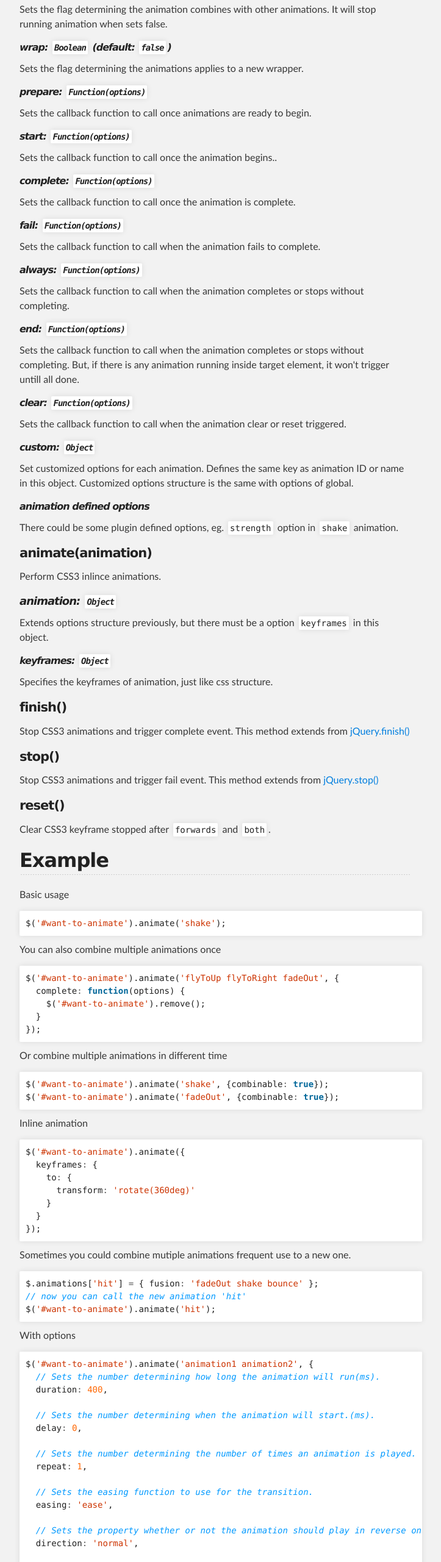
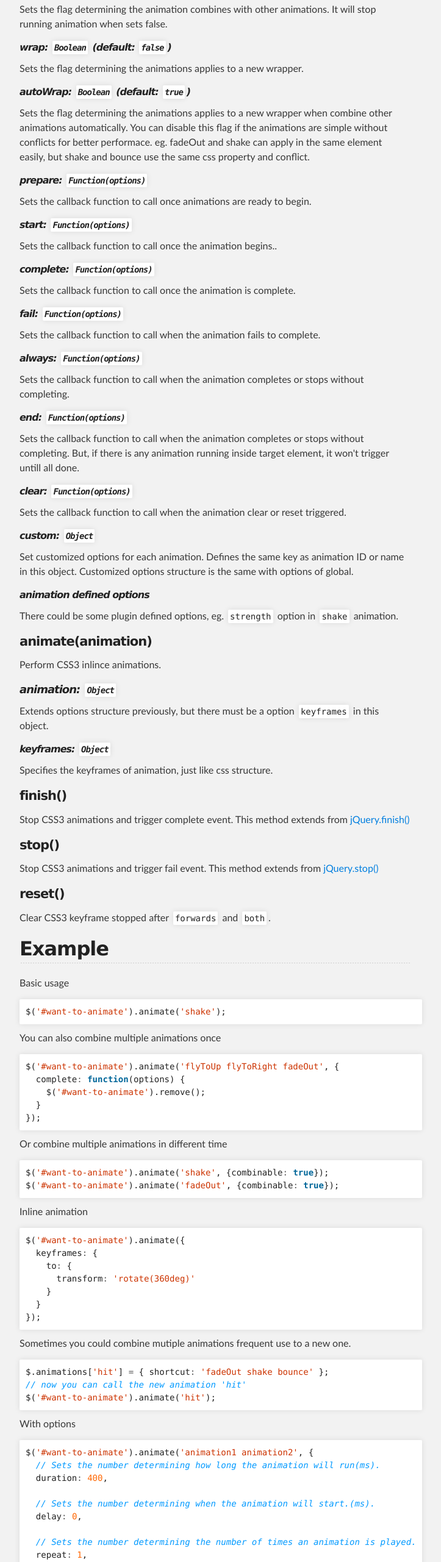
Before and after one commit to emn178/jquery-animations, a plain HTML site: page index.html in a window 1280 px wide. Shown: the part 2100-4662 px from the top of the page at 61% size, without its empty margins (288-1011 px from the left). Drawn offline with Linux system fonts and the light colour scheme.

Commit message:
Create gh-pages branch via GitHub

```diff
--- a/index.html
+++ b/index.html
@@ -139,6 +139,12 @@
 <p>Sets the flag determining the animations applies to a new wrapper.</p>
 
 <h6>
+<a name="autowrap-boolean-default-true" class="anchor" href="#autowrap-boolean-default-true"><span class="octicon octicon-link"></span></a><em>autoWrap: <code>Boolean</code> (default: <code>true</code>)</em>
+</h6>
+
+<p>Sets the flag determining the animations applies to a new wrapper when combine other animations automatically. You can disable this flag if the animations are simple without conflicts for better performace. eg. fadeOut and shake can apply in the same element easily, but shake and bounce use the same css property and conflict.</p>
+
+<h6>
 <a name="prepare-functionoptions" class="anchor" href="#prepare-functionoptions"><span class="octicon octicon-link"></span></a><em>prepare: <code>Function(options)</code></em>
 </h6>
 
@@ -260,7 +266,7 @@
 
 <p>Sometimes you could combine mutiple animations frequent use to a new one.</p>
 
-<div class="highlight highlight-JavaScript"><pre><span class="nx">$</span><span class="p">.</span><span class="nx">animations</span><span class="p">[</span><span class="s1">'hit'</span><span class="p">]</span> <span class="o">=</span> <span class="p">{</span> <span class="nx">fusion</span><span class="o">:</span> <span class="s1">'fadeOut shake bounce'</span> <span class="p">};</span>
+<div class="highlight highlight-JavaScript"><pre><span class="nx">$</span><span class="p">.</span><span class="nx">animations</span><span class="p">[</span><span class="s1">'hit'</span><span class="p">]</span> <span class="o">=</span> <span class="p">{</span> <span class="nx">shortcut</span><span class="o">:</span> <span class="s1">'fadeOut shake bounce'</span> <span class="p">};</span>
 <span class="c1">// now you can call the new animation 'hit'</span>
 <span class="nx">$</span><span class="p">(</span><span class="s1">'#want-to-animate'</span><span class="p">).</span><span class="nx">animate</span><span class="p">(</span><span class="s1">'hit'</span><span class="p">);</span>
 </pre></div>
@@ -288,6 +294,12 @@
 
   <span class="c1">// Sets the flag determining the animation combines with other animations. It will stop running animation when sets false.</span>
   <span class="nx">combinable</span><span class="o">:</span> <span class="kc">false</span><span class="p">,</span>
+
+  <span class="c1">// Sets the flag determining the animations applies to a new wrapper.</span>
+  <span class="nx">wrap</span><span class="o">:</span> <span class="kc">false</span><span class="p">,</span>
+
+  <span class="c1">// Sets the flag determining the animations applies to a new wrapper when combine other animations automatically. You can disable this flag if the animations are simple without conflicts for better performace. eg. fadeOut and shake can apply in the same element easily, but shake and bounce use the same css property and conflict.</span>
+  <span class="nx">autoWrap</span><span class="o">:</span> <span class="kc">true</span><span class="p">,</span>
 
   <span class="c1">// Sets the callback function to call once animations are ready to begin.</span>
   <span class="nx">prepare</span><span class="o">:</span> <span class="kd">function</span><span class="p">()</span> <span class="p">{</span> <span class="p">},</span>
```
Also changed, not shown: params.json (+1 -1 lines).
